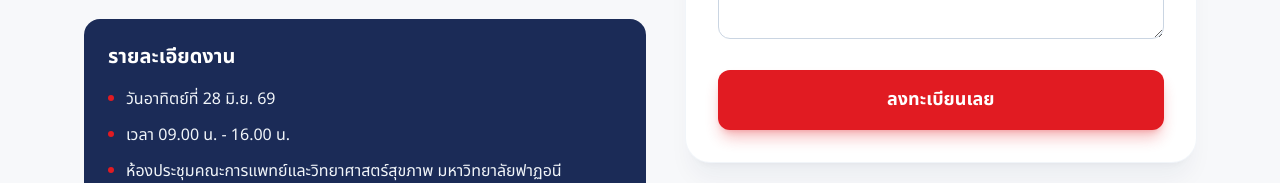
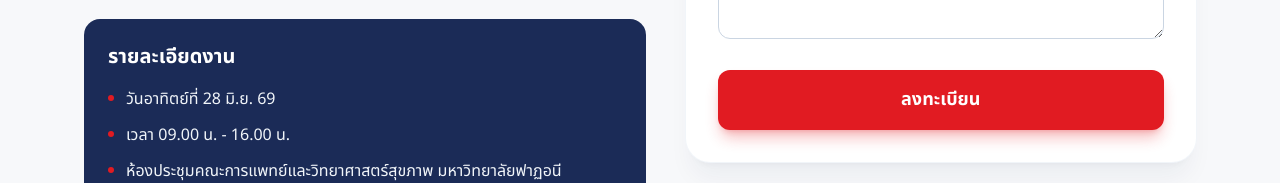
Before and after one commit to samatc-rrc/nuron, a Next.js app: page / in a window 1280 px wide. Shown: the part 1496-1679 px from the top of the page. Built offline with nearby package versions, Linux system fonts and the light colour scheme; a web font is replaced by a local one.

Commit message:
copy: submit button text to ลงทะเบียน

```diff
--- a/app/components/RegisterForm.tsx
+++ b/app/components/RegisterForm.tsx
@@ -294,7 +294,7 @@ export default function RegisterForm() {
         disabled={submitting}
         className="w-full rounded-xl bg-nuron-red px-6 py-4 text-lg font-bold text-white shadow-lg shadow-nuron-red/30 transition hover:bg-nuron-red-dark disabled:cursor-not-allowed disabled:opacity-60"
       >
-        {submitting ? "กำลังส่ง..." : "ลงทะเบียนเลย"}
+        {submitting ? "กำลังส่ง..." : "ลงทะเบียน"}
       </button>
     </form>
   );
```
